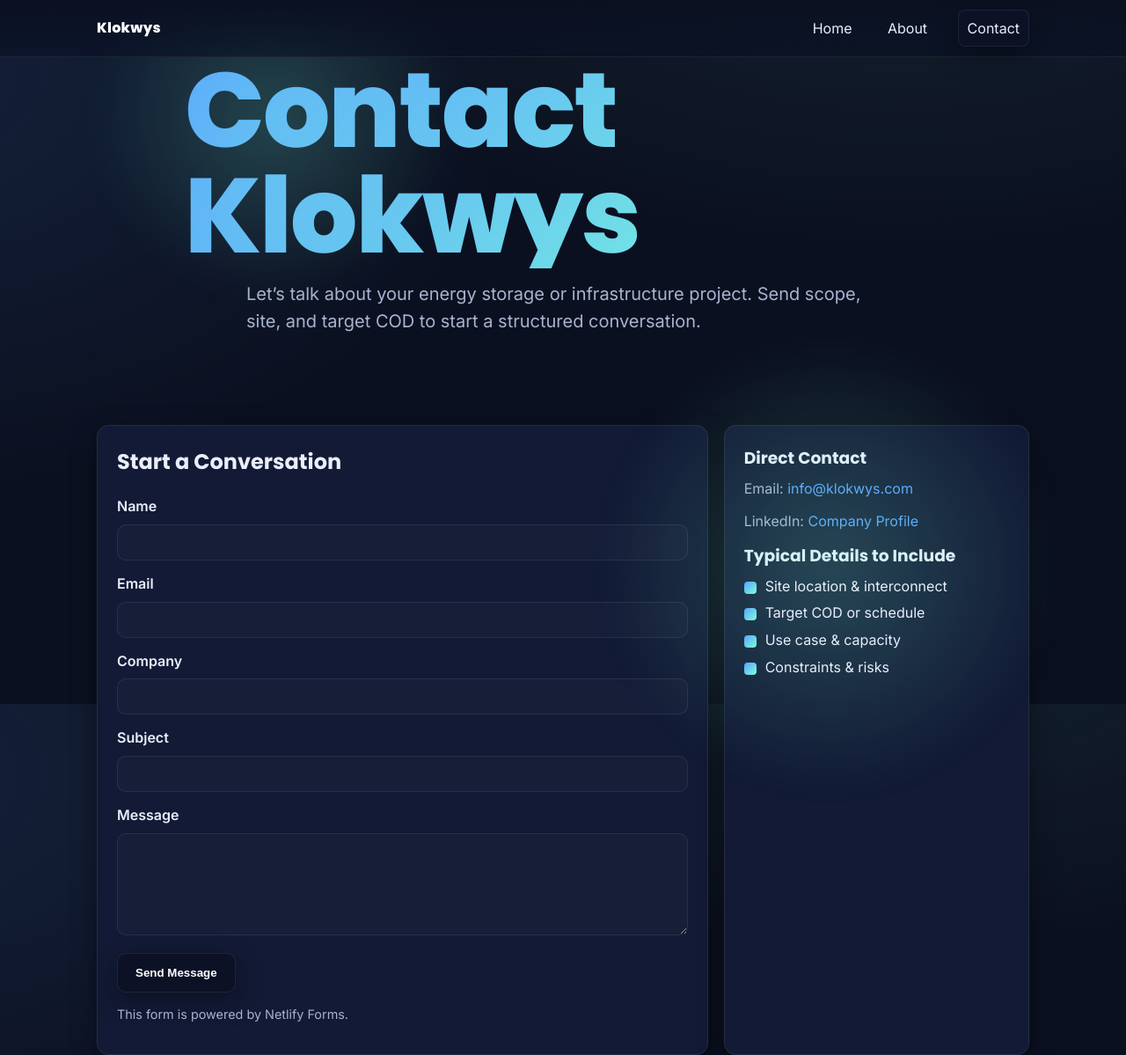
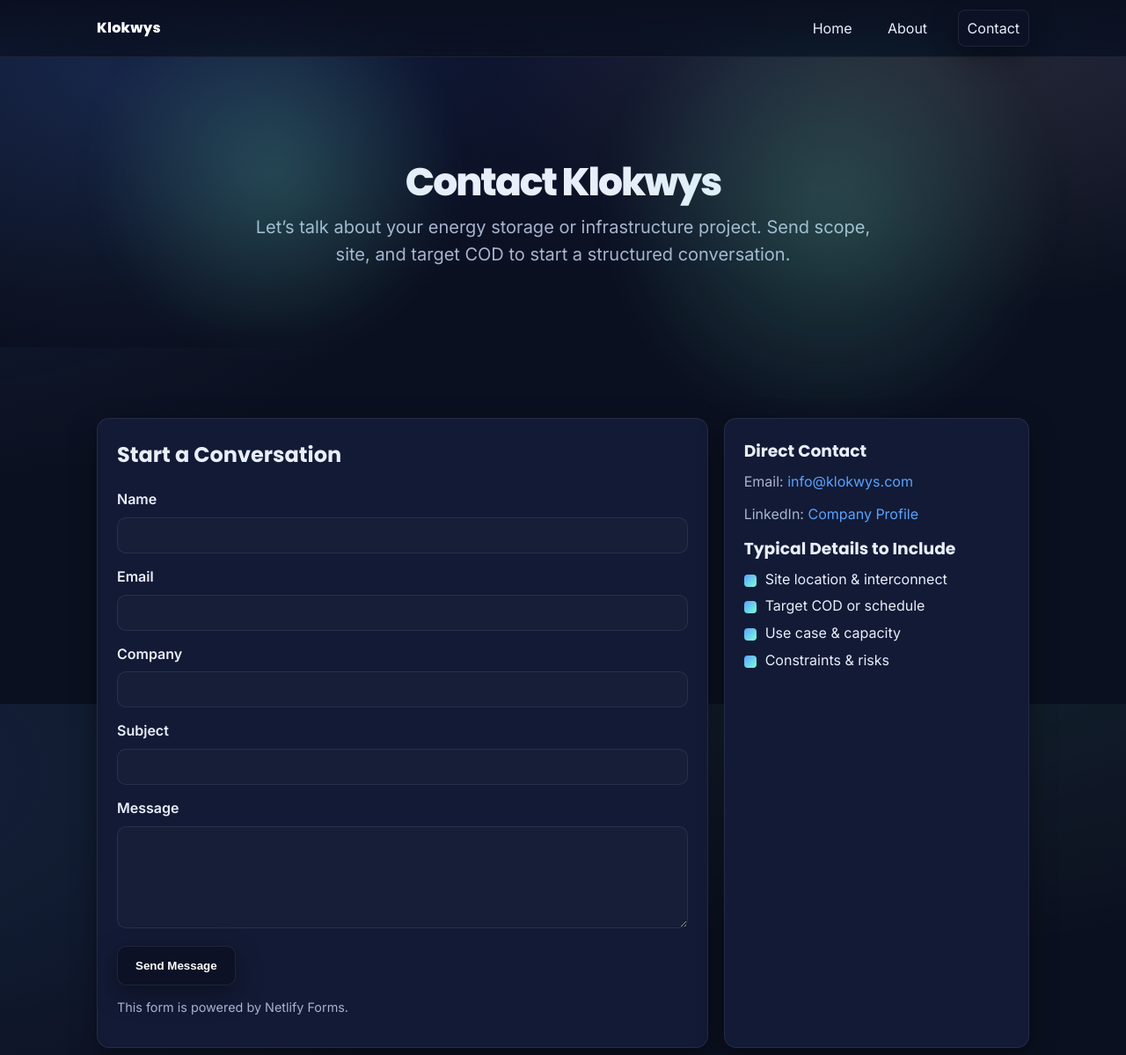
Before and after one commit to mreccles/klokwys-website, a plain HTML site: page contact.html in a window 1280 px wide. Shown: the top 1199 px of the page at 88% size. Drawn offline with Linux system fonts and the light colour scheme.

Commit message:
full site update

```diff
--- a/assets/css/main.css
+++ b/assets/css/main.css
@@ -251,3 +251,42 @@ html {
 @media (max-width: 980px){
   .contact-grid{grid-template-columns:1fr}
 }
+
+/* Scroll reveal states */
+[data-reveal]{opacity:0; transform:translateY(18px); transition:opacity .6s ease, transform .6s ease}
+[data-reveal].is-visible{opacity:1; transform:translateY(0)}
+[data-reveal^="stagger"] .card{opacity:0; transform:translateY(16px); transition:opacity .6s ease, transform .6s ease}
+[data-reveal^="stagger"].is-visible .card{opacity:1; transform:translateY(0)}
+[data-reveal^="stagger"].is-visible .card:nth-child(2){transition-delay:.08s}
+[data-reveal^="stagger"].is-visible .card:nth-child(3){transition-delay:.16s}
+
+/* Mobile-first hero fixes */
+.hero-surface{padding:132px 20px 96px}
+.hero-title{font-size:110px; letter-spacing:-2px; line-height:1}
+@media (max-width: 980px){
+  .hero-title{font-size:64px; letter-spacing:-1px}
+  .hero-subtitle{font-size:18px; margin-bottom:18px}
+  .hero-surface{padding:96px 16px 72px}
+  .hero-centered{max-width:640px}
+  .proof{grid-template-columns:1fr; row-gap:10px}
+}
+
+/* Contact page hero variant (not the giant KLOKWYS) */
+.hero-contact{
+  text-align:center;
+  padding:120px 20px 90px;
+  background:
+    radial-gradient(900px 540px at 85% -10%, rgba(255,209,102,.10), transparent 60%),
+    radial-gradient(700px 520px at 10% 10%, rgba(90,162,255,.12), transparent 60%),
+    linear-gradient(180deg, #0e1530 0%, #0b1020 80%);
+}
+.hero-contact .hero-title{
+  font-size:44px;
+  background:none;
+  -webkit-text-fill-color:inherit;
+  color:var(--text);
+}
+.hero-contact .hero-subtitle{max-width:700px; margin:10px auto 0}
+
+/* Ensure always-visible vertical scrollbar */
+html{overflow-y:scroll}
```
Also changed, not shown: 2 other files.
